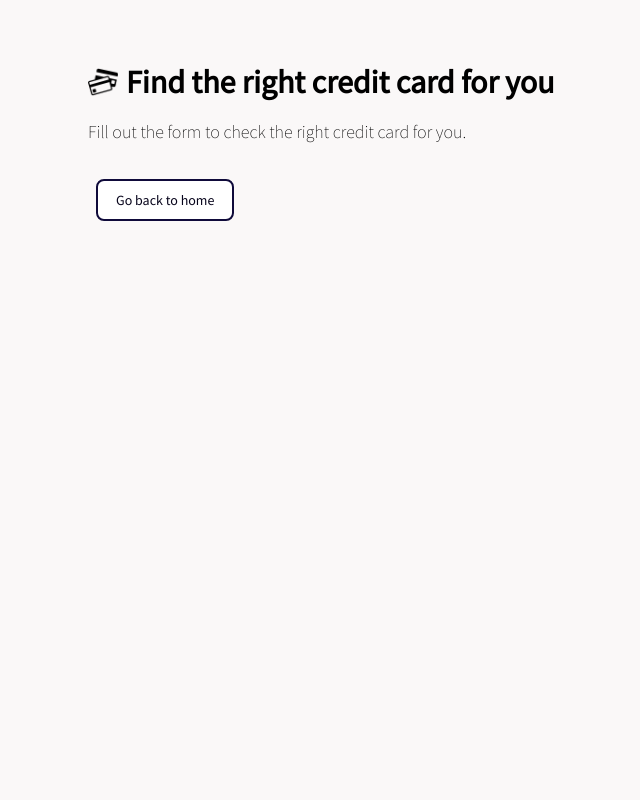
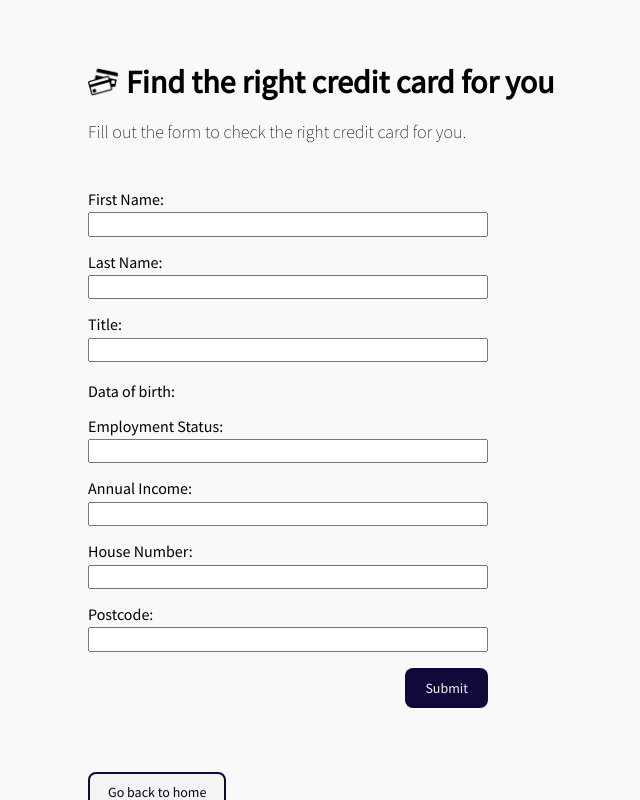
Before and after one commit to marcocappa/crazy-cards, a React app: page /user in a window 1280 px wide. Shown: the top 800 px of the page, without its empty margins (18-658 px from the left). Built offline with nearby package versions, Linux system fonts and the light colour scheme.

Commit message:
footer and form component

```diff
--- a/src/app.scss
+++ b/src/app.scss
@@ -47,4 +47,8 @@ body {
             font-size: 1.125rem;
         }
     }
+
+    &__nav {
+        padding: 2rem 0;
+    }
 }
--- /dev/null
+++ b/src/components/Footer/footer.scss
@@ -0,0 +1,14 @@
+.crazy-cards-footer {
+    background-color: #0f0a3a;
+    padding: 4rem 0;
+
+    &__container {
+        max-width: 960px;
+        margin: 0 auto;
+
+        & p {
+            color: #f4f4f4;
+            margin: 0;
+        }
+    }
+}
--- /dev/null
+++ b/src/components/Footer/index.js
@@ -0,0 +1,12 @@
+import React from 'react';
+import './footer.scss';
+
+const Footer = () => (
+  <footer className="crazy-cards-footer">
+    <div className="crazy-cards-footer__container">
+      <p>© Copyright 2021 - Crazy Cards</p>
+    </div>
+  </footer>
+);
+
+export default Footer;
--- a/src/components/Link/link.scss
+++ b/src/components/Link/link.scss
@@ -1,14 +1,12 @@
 .crazy-card-link {
-    background: #f0f0f5;
-    background: white;
-    border-radius: 8px;
-    border: 1px solid #cccbd4;
-    border: 2px solid #0f0a3a;
+    background-color: #f4f4f4;
+    border-radius: 0.5rem;
+    border: 0.125rem solid #0f0a3a;
     color: #08051c;
+    display: inline-block;
     font-family: "Source Sans Pro", Arial, sans-serif;
-    font-size: 14px;
-    margin-left: 8px;
-    padding: 10px 18px;
+    font-size: 0.875rem;
+    padding: 0.625rem 1.125rem;
     text-decoration: none;
     transition: border-color 0.2s ease-in-out;
 }
--- /dev/null
+++ b/src/components/UserForm/index.js
@@ -0,0 +1,123 @@
+import React, { useState } from 'react';
+import './user-form.scss';
+
+const UserForm = () => {
+  const [firstname, setFirstname] = useState('');
+  const [lastname, setLastname] = useState('');
+  const [title, setTitle] = useState('');
+  const [employmentStatus, setEmploymentStatus] = useState('');
+  const [annualIncome, setAnnualIncome] = useState('');
+  const [houseNumber, setHouseNumber] = useState('');
+  const [postcode, setPostcode] = useState('');
+
+  const handleSubmit = (event) => {
+    event.preventDefault();
+
+    console.log(firstname);
+    console.log(lastname);
+    console.log(title);
+    console.log(employmentStatus);
+    console.log(annualIncome);
+    console.log(houseNumber);
+    console.log(postcode);
+
+    console.log('Submitting Name');
+  };
+
+  return (
+    <form onSubmit={handleSubmit} className="crazy-card-user-form">
+      <label>
+        <span>First Name:</span>
+        <input
+          name="firstname"
+          type="text"
+          value={firstname}
+          onChange={(e) => setFirstname(e.target.value)}
+        />
+      </label>
+
+      <label>
+        <span>Last Name:</span>
+        <input
+          name="lastname"
+          type="text"
+          value={lastname}
+          onChange={(e) => setLastname(e.target.value)}
+        />
+      </label>
+
+      <label>
+        <span>Title:</span>
+        <input
+          name="title"
+          type="text"
+          value={title}
+          onChange={(e) => setTitle(e.target.value)}
+        />
+      </label>
+
+      <label>
+        <span></span>Data of birth:
+      </label>
+      <label>
+        <span>Employment Status:</span>
+        <input
+          name="employmentStatus"
+          type="text"
+          value={employmentStatus}
+          onChange={(e) => setEmploymentStatus(e.target.value)}
+        />
+      </label>
+
+      <label>
+        <span>Annual Income:</span>
+        <input
+          name="annualIncome"
+          type="number"
+          value={annualIncome}
+          onChange={(e) => setAnnualIncome(e.target.value)}
+        />
+      </label>
+
+      <label>
+        <span>House Number:</span>
+        <input
+          name="houseNumber"
+          type="number"
+          value={houseNumber}
+          onChange={(e) => setHouseNumber(e.target.value)}
+        />
+      </label>
+
+      <label>
+        <span>Postcode:</span>
+        <input
+          name="postcode"
+          type="text"
+          value={postcode}
+          onChange={(e) => setPostcode(e.target.value)}
+        />
+      </label>
+      <div className="crazy-card-user-form__actions">
+        <button
+          className="crazy-card-user-form__submit"
+          type="button"
+          onClick={(e) => handleSubmit(e)}
+        >
+          Submit
+        </button>
+      </div>
+    </form>
+  );
+};
+
+// 1     firstname: 'Ollie',
+// 2    lastname: 'Murphree',
+// 3 title: 'Mr.',
+// 4    dataOfBirth: '01/07/1970',
+// 5   employmentStatus: 'Full time',
+// 6  annualIncome: 34000,
+// 7  houseNumber: 700,
+// 8  postcode: 'BS14 9PR',
+
+export default UserForm;
--- /dev/null
+++ b/src/components/UserForm/user-form.scss
@@ -0,0 +1,39 @@
+.crazy-card-user-form {
+    max-width: 25rem;
+    width: 100%;
+
+    & label {
+        display: flex;
+        flex-direction: column;
+        margin: 0 0 1rem;
+
+        & span {
+            display: block;
+            margin-bottom: 0.25rem;
+        }
+    }
+
+    &__actions {
+        display: flex;
+        justify-content: flex-end;
+    }
+
+    &__submit {
+        cursor: pointer;
+        background-color: #0f0a3a;
+        border-radius: 0.5rem;
+        border: 0.125rem solid transparent;
+        color: #f4f4f4;
+        display: inline-block;
+        font-family: "Source Sans Pro", Arial, sans-serif;
+        font-size: 0.875rem;
+        padding: 0.625rem 1.125rem;
+        text-decoration: none;
+        transition: background-color 0.2s ease-in-out;
+
+        &:hover {
+            color: #ffffff;
+            background-color: #403794;
+        }
+    }
+}
--- a/src/sections/Home/index.js
+++ b/src/sections/Home/index.js
@@ -2,9 +2,11 @@ import React from 'react';
 import card from '../../images/card.png';
 import CardList from '../../components/CardList';
 import Link from '../../components/Link';
+import Footer from '../../components/Footer';
 import { cards } from '../../mockData/cardsData';
 
 const Home = () => (
+  <div>
     <div className="crazy-card-app">
       <section className="crazy-card-app__hero">
         <h1 className="crazy-card-app__heading">
@@ -23,11 +25,13 @@ const Home = () => (
         </h3>
         <CardList items={cards} />
       </section>
-
       <section className="crazy-card-app__nav">
         <Link to="/user">Check My Eligibility</Link>
       </section>
     </div>
+
+    <Footer />
+  </div>
 );
 
 export default Home;
--- a/src/sections/User/index.js
+++ b/src/sections/User/index.js
@@ -1,9 +1,11 @@
 import React from 'react';
 import card from '../../images/card.png';
-import CardList from '../../components/CardList';
+import UserForm from '../../components/UserForm';
 import Link from '../../components/Link';
+import Footer from '../../components/Footer';
 
 const User = () => (
+  <div>
     <div className="crazy-card-app">
       <section className="crazy-card-app__hero">
         <h1 className="crazy-card-app__heading">
@@ -15,9 +17,15 @@ const User = () => (
           Fill out the form to check the right credit card for you.
         </h2>
       </section>
-    <section className="crazy-card-app__cards"></section>
+      <section className="crazy-card-app__section">
+        <UserForm />
+      </section>
 
+      <section className="crazy-card-app__nav">
         <Link to="/">Go back to home</Link>
+      </section>
+    </div>
+    <Footer />
   </div>
 );
 
```
Lines whose indentation alone changed are shown as unchanged.
